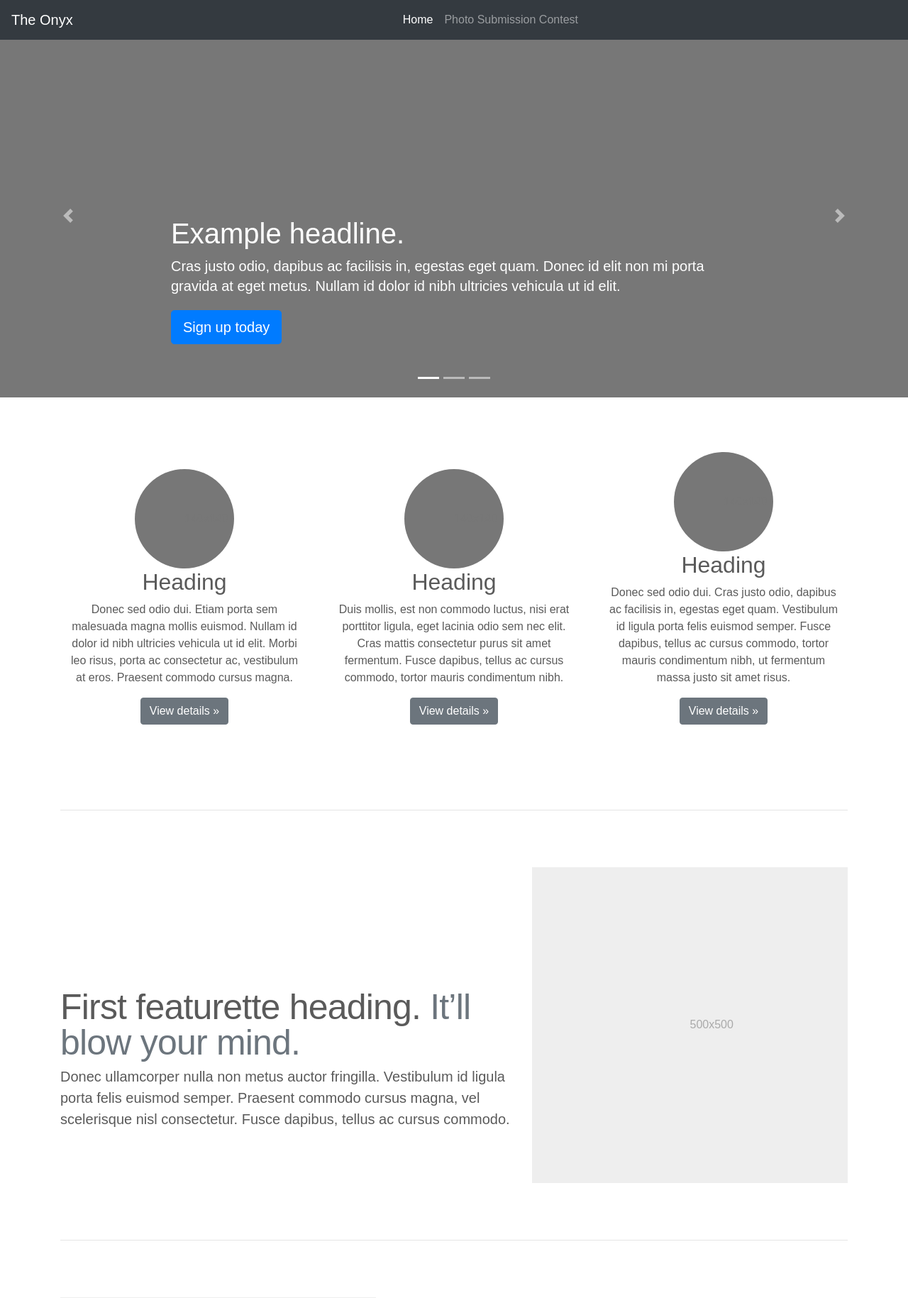
After one commit to straubventures/apartmentLifeSubmit, a PHP site: page /home.html in a window 1280 px wide. The commit adds this page. Shown: the top 1829 px of the page at 71% size. Run offline with PHP 8.4, Linux system fonts and the light colour scheme.

Commit message:
added functionality and organization, restyled

```diff
--- a/css/style.css
+++ b/css/style.css
@@ -4,10 +4,7 @@
     /* background-color: black; */
 
 }
-header{
 
-
-}
 #submit {
     background: black;
     color: white;
@@ -71,16 +68,17 @@ label {
     margin: 20px;
   }
 
-  header {
+  /* header {
     position: relative;
     padding: 15%;
     font-size: 70%;
-  }
+  } */
 
   div#row1.row {
     background-color:lightgray;
     position: relative;
-    text-align: center;
+    text-align: left;
+    box-align: center;
   }
 .container {
   padding-top: 1%;
@@ -114,3 +112,98 @@ div#row2 {
   width: 60%;
   height: 60%;
 }
+
+.navbar {
+  display: d-print;
+}
+
+/* GLOBAL STYLES
+-------------------------------------------------- */
+/* Padding below the footer and lighter body text */
+
+body {
+  padding-top: 3rem;
+  padding-bottom: 3rem;
+  color: #5a5a5a;
+}
+
+
+/* CUSTOMIZE THE CAROUSEL
+-------------------------------------------------- */
+
+/* Carousel base class */
+.carousel {
+  margin-bottom: 4rem;
+}
+/* Since positioning the image, we need to help out the caption */
+.carousel-caption {
+  bottom: 3rem;
+  z-index: 10;
+}
+
+/* Declare heights because of positioning of img element */
+.carousel-item {
+  height: 32rem;
+}
+.carousel-item > img {
+  position: absolute;
+  top: 0;
+  left: 0;
+  min-width: 100%;
+  height: 32rem;
+}
+
+
+/* MARKETING CONTENT
+-------------------------------------------------- */
+
+/* Center align the text within the three columns below the carousel */
+.marketing .col-lg-4 {
+  margin-bottom: 1.5rem;
+  text-align: center;
+}
+.marketing h2 {
+  font-weight: 400;
+}
+.marketing .col-lg-4 p {
+  margin-right: .75rem;
+  margin-left: .75rem;
+}
+
+
+/* Featurettes
+------------------------- */
+
+.featurette-divider {
+  margin: 5rem 0; /* Space out the Bootstrap <hr> more */
+}
+
+/* Thin out the marketing headings */
+.featurette-heading {
+  font-weight: 300;
+  line-height: 1;
+  letter-spacing: -.05rem;
+}
+
+
+/* RESPONSIVE CSS
+-------------------------------------------------- */
+
+@media (min-width: 40em) {
+  /* Bump up size of carousel content */
+  .carousel-caption p {
+    margin-bottom: 1.25rem;
+    font-size: 1.25rem;
+    line-height: 1.4;
+  }
+
+  .featurette-heading {
+    font-size: 50px;
+  }
+}
+
+@media (min-width: 62em) {
+  .featurette-heading {
+    margin-top: 7rem;
+  }
+}
--- /dev/null
+++ b/home.html
@@ -0,0 +1,276 @@
+<!DOCTYPE html>
+<html lang="en">
+
+<head>
+    <!-- META -->
+    <link rel="stylesheet" href="https://stackpath.bootstrapcdn.com/bootstrap/4.3.1/css/bootstrap.min.css"
+        integrity="sha384-ggOyR0iXCbMQv3Xipma34MD+dH/1fQ784/j6cY/iJTQUOhcWr7x9JvoRxT2MZw1T" crossorigin="anonymous">
+
+    <meta http-equiv="Content-Type" content="text/html; charset=utf-8" />
+    <meta name="description" content="" />
+    <meta name="keywords" content="" />
+    <meta name="robots" content="noodp" />
+    <title>Home</title>
+
+    <!-- TARGET SMARTPHONES -->
+    <link rel="stylesheet" type="text/css" href=""
+        media="only screen and (min-device-width: 320px) and (max-device-width: 480px)" />
+    <link rel="stylesheet" type="text/css" href="" media="only screen and (min-width: 321px)" />
+    <link rel="stylesheet" type="text/css" href="" media="only screen and (max-width: 320px)" />
+
+    <!-- IPADS -->
+    <link rel="stylesheet" type="text/css" href=""
+        media="only screen and (min-device-width: 768px) and (max-device-width: 1024px)" />
+    <link rel="stylesheet" type="text/css" href=""
+        media="only screen and (min-device-width: 768px) and (max-device-width: 1024px) and (orientation: landscape)" />
+    <link rel="stylesheet" type="text/css" href=""
+        media="only screen and (min-device-width: 768px) and (max-device-width: 1024px) and (orientation: portrait)" />
+
+    <!-- DESKTOP & LAPTOPS -->
+    <link rel="stylesheet" type="text/css" href="" media="only screen and (min-width: 1224px)" />
+
+    <!-- LARGE SCREEN -->
+    <link rel="stylesheet" type="text/css" href="" media="only screen and (min-width: 1824px)" />
+
+    <link rel="stylesheet" type="text/css" href=""
+        media="only screen and (-webkit-min-device-pixel-ratio: 1.5), only screen and (min-device-pixel-ratio: 1.5)" />
+
+    <link rel="stylesheet" href="./css/style.css">
+    <script src="https://ajax.googleapis.com/ajax/libs/jquery/1.12.4/jquery.js"></script>
+    <!-- Used for element selection in uploading and sending to Google Sheets -->
+    <meta name="viewport" content="width=device-width, initial-scale=1.0">
+
+    <title>Home</title>
+</head>
+
+<body>
+    <header>
+        <nav class="navbar navbar-expand-md navbar-dark fixed-top bg-dark">
+            <a class="navbar-brand" href="./home.html">The Onyx</a>
+            <button class="navbar-toggler" type="button" data-toggle="collapse" data-target="#navbarCollapse"
+                aria-controls="navbarCollapse" aria-expanded="false" aria-label="Toggle navigation">
+                <span class="navbar-toggler-icon"></span>
+            </button>
+            <div class="collapse navbar-collapse" id="navbarCollapse">
+                <ul class="navbar-nav mr-auto">
+                    <li class="nav-item active">
+                        <a class="nav-link" href="./home.html">Home <span class="sr-only">(current)</span></a>
+                    </li>
+                    <li class="nav-item">
+                        <a class="nav-link" href="./index.html">Photo Submission Contest</a>
+                    </li>
+
+                </ul>
+
+            </div>
+        </nav>
+    </header>
+    <main role="main">
+
+        <div id="myCarousel" class="carousel slide" data-ride="carousel">
+            <ol class="carousel-indicators">
+                <li data-target="#myCarousel" data-slide-to="0" class="active"></li>
+                <li data-target="#myCarousel" data-slide-to="1"></li>
+                <li data-target="#myCarousel" data-slide-to="2"></li>
+            </ol>
+            <div class="carousel-inner">
+                <div class="carousel-item active">
+                    <svg class="bd-placeholder-img" width="100%" height="100%" xmlns="http://www.w3.org/2000/svg"
+                        preserveAspectRatio="xMidYMid slice" focusable="false" role="img">
+                        <rect width="100%" height="100%" fill="#777" /></svg>
+                    <div class="container">
+                        <div class="carousel-caption text-left">
+                            <h1>Example headline.</h1>
+                            <p>Cras justo odio, dapibus ac facilisis in, egestas eget quam. Donec id elit non mi porta
+                                gravida at eget metus. Nullam id dolor id nibh ultricies vehicula ut id elit.</p>
+                            <p><a class="btn btn-lg btn-primary" href="#" role="button">Sign up today</a></p>
+                        </div>
+                    </div>
+                </div>
+                <div class="carousel-item">
+                    <svg class="bd-placeholder-img" width="100%" height="100%" xmlns="http://www.w3.org/2000/svg"
+                        preserveAspectRatio="xMidYMid slice" focusable="false" role="img">
+                        <rect width="100%" height="100%" fill="#777" /></svg>
+                    <div class="container">
+                        <div class="carousel-caption">
+                            <h1>Another example headline.</h1>
+                            <p>Cras justo odio, dapibus ac facilisis in, egestas eget quam. Donec id elit non mi porta
+                                gravida at eget metus. Nullam id dolor id nibh ultricies vehicula ut id elit.</p>
+                            <p><a class="btn btn-lg btn-primary" href="#" role="button">Learn more</a></p>
+                        </div>
+                    </div>
+                </div>
+                <div class="carousel-item">
+                    <svg class="bd-placeholder-img" width="100%" height="100%" xmlns="http://www.w3.org/2000/svg"
+                        preserveAspectRatio="xMidYMid slice" focusable="false" role="img">
+                        <rect width="100%" height="100%" fill="#777" /></svg>
+                    <div class="container">
+                        <div class="carousel-caption text-right">
+                            <h1>One more for good measure.</h1>
+                            <p>Cras justo odio, dapibus ac facilisis in, egestas eget quam. Donec id elit non mi porta
+                                gravida at eget metus. Nullam id dolor id nibh ultricies vehicula ut id elit.</p>
+                            <p><a class="btn btn-lg btn-primary" href="#" role="button">Browse gallery</a></p>
+                        </div>
+                    </div>
+                </div>
+            </div>
+            <a class="carousel-control-prev" href="#myCarousel" role="button" data-slide="prev">
+                <span class="carousel-control-prev-icon" aria-hidden="true"></span>
+                <span class="sr-only">Previous</span>
+            </a>
+            <a class="carousel-control-next" href="#myCarousel" role="button" data-slide="next">
+                <span class="carousel-control-next-icon" aria-hidden="true"></span>
+                <span class="sr-only">Next</span>
+            </a>
+        </div>
+
+
+        <!-- Marketing messaging and featurettes
+            ================================================== -->
+        <!-- Wrap the rest of the page in another container to center all the content. -->
+
+        <div class="container marketing">
+
+            <!-- Three columns of text below the carousel -->
+            <div class="row">
+                <div class="col-lg-4">
+                    <svg class="bd-placeholder-img rounded-circle" width="140" height="140"
+                        xmlns="http://www.w3.org/2000/svg" preserveAspectRatio="xMidYMid slice" focusable="false"
+                        role="img" aria-label="Placeholder: 140x140">
+                        <title>Placeholder</title>
+                        <rect width="100%" height="100%" fill="#777" /><text x="50%" y="50%" fill="#777"
+                            dy=".3em">140x140</text>
+                    </svg>
+                    <h2>Heading</h2>
+                    <p>Donec sed odio dui. Etiam porta sem malesuada magna mollis euismod. Nullam id dolor id nibh
+                        ultricies vehicula ut id elit. Morbi leo risus, porta ac consectetur ac, vestibulum at eros.
+                        Praesent commodo cursus magna.</p>
+                    <p><a class="btn btn-secondary" href="#" role="button">View details &raquo;</a></p>
+                </div><!-- /.col-lg-4 -->
+                <div class="col-lg-4">
+                    <svg class="bd-placeholder-img rounded-circle" width="140" height="140"
+                        xmlns="http://www.w3.org/2000/svg" preserveAspectRatio="xMidYMid slice" focusable="false"
+                        role="img" aria-label="Placeholder: 140x140">
+                        <title>Placeholder</title>
+                        <rect width="100%" height="100%" fill="#777" /><text x="50%" y="50%" fill="#777"
+                            dy=".3em">140x140</text>
+                    </svg>
+                    <h2>Heading</h2>
+                    <p>Duis mollis, est non commodo luctus, nisi erat porttitor ligula, eget lacinia odio sem nec elit.
+                        Cras mattis consectetur purus sit amet fermentum. Fusce dapibus, tellus ac cursus commodo,
+                        tortor mauris condimentum nibh.</p>
+                    <p><a class="btn btn-secondary" href="#" role="button">View details &raquo;</a></p>
+                </div><!-- /.col-lg-4 -->
+                <div class="col-lg-4">
+                    <svg class="bd-placeholder-img rounded-circle" width="140" height="140"
+                        xmlns="http://www.w3.org/2000/svg" preserveAspectRatio="xMidYMid slice" focusable="false"
+                        role="img" aria-label="Placeholder: 140x140">
+                        <title>Placeholder</title>
+                        <rect width="100%" height="100%" fill="#777" /><text x="50%" y="50%" fill="#777"
+                            dy=".3em">140x140</text>
+                    </svg>
+                    <h2>Heading</h2>
+                    <p>Donec sed odio dui. Cras justo odio, dapibus ac facilisis in, egestas eget quam. Vestibulum id
+                        ligula porta felis euismod semper. Fusce dapibus, tellus ac cursus commodo, tortor mauris
+                        condimentum nibh, ut fermentum massa justo sit amet risus.</p>
+                    <p><a class="btn btn-secondary" href="#" role="button">View details &raquo;</a></p>
+                </div><!-- /.col-lg-4 -->
+            </div><!-- /.row -->
+
+
+            <!-- START THE FEATURETTES -->
+
+            <hr class="featurette-divider">
+
+            <div class="row featurette">
+                <div class="col-md-7">
+                    <h2 class="featurette-heading">First featurette heading. <span class="text-muted">It’ll blow your
+                            mind.</span></h2>
+                    <p class="lead">Donec ullamcorper nulla non metus auctor fringilla. Vestibulum id ligula porta felis
+                        euismod semper. Praesent commodo cursus magna, vel scelerisque nisl consectetur. Fusce dapibus,
+                        tellus ac cursus commodo.</p>
+                </div>
+                <div class="col-md-5">
+                    <svg class="bd-placeholder-img bd-placeholder-img-lg featurette-image img-fluid mx-auto" width="500"
+                        height="500" xmlns="http://www.w3.org/2000/svg" preserveAspectRatio="xMidYMid slice"
+                        focusable="false" role="img" aria-label="Placeholder: 500x500">
+                        <title>Placeholder</title>
+                        <rect width="100%" height="100%" fill="#eee" /><text x="50%" y="50%" fill="#aaa"
+                            dy=".3em">500x500</text>
+                    </svg>
+                </div>
+            </div>
+
+            <hr class="featurette-divider">
+
+            <div class="row featurette">
+                <div class="col-md-7 order-md-2">
+                    <h2 class="featurette-heading">Oh yeah, it’s that good. <span class="text-muted">See for
+                            yourself.</span></h2>
+                    <p class="lead">Donec ullamcorper nulla non metus auctor fringilla. Vestibulum id ligula porta felis
+                        euismod semper. Praesent commodo cursus magna, vel scelerisque nisl consectetur. Fusce dapibus,
+                        tellus ac cursus commodo.</p>
+                </div>
+                <div class="col-md-5 order-md-1">
+                    <svg class="bd-placeholder-img bd-placeholder-img-lg featurette-image img-fluid mx-auto" width="500"
+                        height="500" xmlns="http://www.w3.org/2000/svg" preserveAspectRatio="xMidYMid slice"
+                        focusable="false" role="img" aria-label="Placeholder: 500x500">
+                        <title>Placeholder</title>
+                        <rect width="100%" height="100%" fill="#eee" /><text x="50%" y="50%" fill="#aaa"
+                            dy=".3em">500x500</text>
+                    </svg>
+                </div>
+            </div>
+
+
+            <hr class="featurette-divider">
+
+            <div class="row featurette">
+                <div class="col-md-7">
+                    <h2 class="featurette-heading">And lastly, this one. <span class="text-muted">Checkmate.</span></h2>
+                    <p class="lead">Donec ullamcorper nulla non metus auctor fringilla. Vestibulum id ligula porta felis
+                        euismod semper. Praesent commodo cursus magna, vel scelerisque nisl consectetur. Fusce dapibus,
+                        tellus ac cursus commodo.</p>
+                </div>
+                <div class="col-md-5">
+                    <svg class="bd-placeholder-img bd-placeholder-img-lg featurette-image img-fluid mx-auto" width="500"
+                        height="500" xmlns="http://www.w3.org/2000/svg" preserveAspectRatio="xMidYMid slice"
+                        focusable="false" role="img" aria-label="Placeholder: 500x500">
+                        <title>Placeholder</title>
+                        <rect width="100%" height="100%" fill="#eee" /><text x="50%" y="50%" fill="#aaa"
+                            dy=".3em">500x500</text>
+                    </svg>
+                </div>
+            </div>
+
+            <hr class="featurette-divider">
+
+            <!-- /END THE FEATURETTES -->
+
+        </div><!-- /.container -->
+        <hidden>
+            <script src='clrForm.js'></script>
+            <!-- Access to some clrForm()  -->
+            <script src="sendForm.js"></script>
+            <!-- Script for selecting data and sending forms Google App Scripts which then send
+            to Google Sheets -->
+            <script src='uploadFile.js'></script>
+            <!-- Script for selecting photo and sending it to Google App Scripts which tnen uploads the image to Google Drive -->
+
+
+            <script src="https://code.jquery.com/jquery-3.3.1.slim.min.js"
+                integrity="sha384-q8i/X+965DzO0rT7abK41JStQIAqVgRVzpbzo5smXKp4YfRvH+8abtTE1Pi6jizo"
+                crossorigin="anonymous"></script>
+            <script src="https://cdnjs.cloudflare.com/ajax/libs/popper.js/1.14.7/umd/popper.min.js"
+                integrity="sha384-UO2eT0CpHqdSJQ6hJty5KVphtPhzWj9WO1clHTMGa3JDZwrnQq4sF86dIHNDz0W1"
+                crossorigin="anonymous"></script>
+            <script src="https://stackpath.bootstrapcdn.com/bootstrap/4.3.1/js/bootstrap.min.js"
+                integrity="sha384-JjSmVgyd0p3pXB1rRibZUAYoIIy6OrQ6VrjIEaFf/nJGzIxFDsf4x0xIM+B07jRM"
+                crossorigin="anonymous"></script>
+            <!--Bootstrap links-->
+        </hidden>
+
+
+</body>
+
+</html>
```
Also changed, not shown: index.html (+106 -30 lines), sendForm.js (+7 -1 lines), uploadFile.js (+5 -2 lines).
